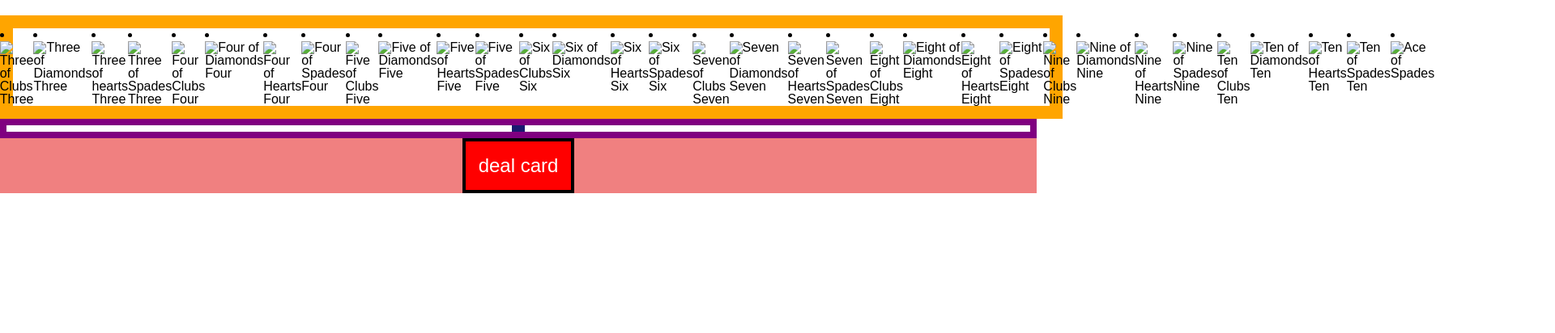
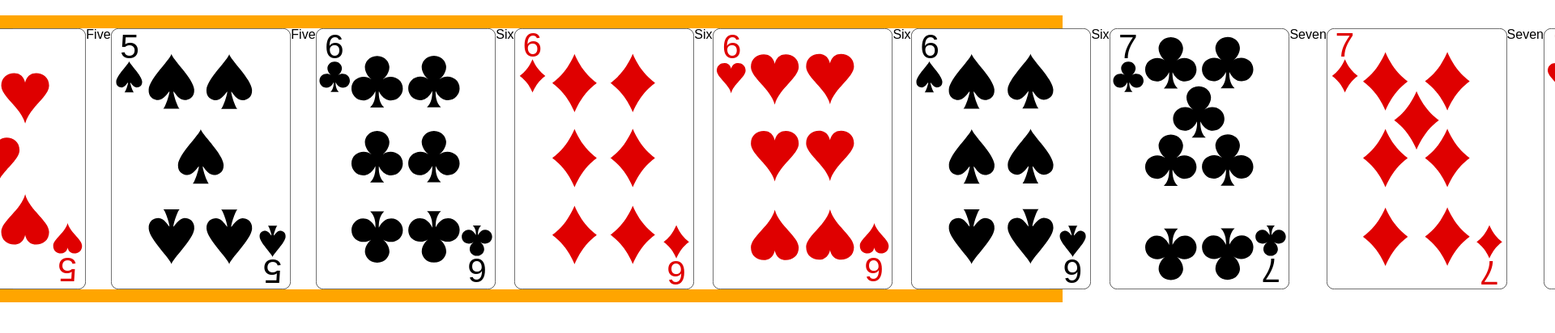
Before and after one commit to PerseusRipple/blackjack, a website: page public/index.html in a window 1280 px wide. Shown: the part 120-532 px from the top of the page at 81% size, 1920 px wide, since content can reach past the window. Drawn offline with Linux system fonts and the light colour scheme.

Commit message:
changed img class to img src so image links/displays

```diff
--- a/public/index.html
+++ b/public/index.html
@@ -12,289 +12,192 @@
     <section class="cards">
       <!-- <ul class="card-deck"> -->
 
+      <img src="/images/2_of_clubs.svg" alt="Two of Clubs" value="Two" />Two
+
       <img
-            src="public/images/2_of_clubs.svg"
-            alt="Two of Clubs"
+        src="/images/2_of_diamonds.svg"
+        alt="Two of Diamonds"
         value="Two"
       />Two
 
-        <li>
+      <img src="/images/2_of_hearts.svg" alt="Two of Hearts" value="Two" />Two
+
+      <img src="/images/2_of_spades.svg" alt="Two of Spades" value="Two" />Two
+
       <img
-            src="public/images/2_of_diamonds.svg"
-            alt="Two of Diamonds"
-            value="Two"
-          />Two
-        </li>
-        <li>
-          <img
-            src="public/images/2_of_hearts.svg"
-            alt="Two of Hearts"
-            value="Two"
-          />Two
-        </li>
-        <li>
-          <img
-            class="public/images/2_of_spades.svg"
-            alt="Two of Spades"
-            value="Two"
-          />Two
-        </li>
-        <li>
-          <img
-            class="public/images/3_of_clubs.svg"
+        src="/images/3_of_clubs.svg"
         alt="Three of Clubs"
         value="Three"
       />Three
-        </li>
-        <li>
+
       <img
-            class="public/images/3_of_diamonds.svg"
+        src="/images/3_of_diamonds.svg"
         alt="Three of Diamonds"
         value="Three"
       />Three
-        </li>
-        <li>
+
+      <img src="/images/2_of_heart.svg" alt="Two of Hearts" value="Two" />Two
+
+      <img src="/images/2_of_spades.svg" alt="Two of Spades" value="Two" />Two
+
       <img
-            class="public/images/2_of_heart.svg"
-            alt="Two of Hearts"
-            value="Two"
-          />Two
-        </li>
-        <li>
-          <img
-            class="public/images/2_of_spades.svg"
-            alt="Two of Spades"
-            value="Two"
-          />Two
-        </li>
-        <li>
-          <img
-            class="public/images/3_of_clubs.svg"
+        src="/images/3_of_clubs.svg"
         alt="Three of Clubs"
         value="Three"
       />Three
-        </li>
-        <li>
+
       <img
-            class="public/images/3_of_diamonds.svg"
+        src="/images/3_of_diamonds.svg"
         alt="Three of Diamonds"
         value="Three"
       />Three
-        </li>
-        <li>
+
       <img
-            class="public/images/3_of_hearts.svg"
+        src="/images/3_of_hearts.svg"
         alt="Three of hearts"
         value="Three"
       />Three
-        </li>
-        <li>
+
       <img
-            class="public/images/3_of_spades.svg"
+        src="/images/3_of_spades.svg"
         alt="Three of Spades"
         value="Three"
       />Three
-        </li>
-        <li>
+
+      <img src="/images/4_of_clubs.svg" alt="Four of Clubs" value="Four" />Four
+
       <img
-            class="public/images/4_of_clubs.svg"
-            alt="Four of Clubs"
-            value="Four"
-          />Four
-        </li>
-        <li>
-          <img
-            class="public/images/3_of_diamonds.svg"
+        src="/images/3_of_diamonds.svg"
         alt="Four of Diamonds"
         value="Four"
       />Four
-        </li>
-        <li>
+
       <img
-            class="public/images/4_of_hearts.svg"
+        src="/images/4_of_hearts.svg"
         alt="Four of Hearts"
         value="Four"
       />Four
-        </li>
-        <li>
+
       <img
-            class="public/images/4_of_spades.svg"
+        src="/images/4_of_spades.svg"
         alt="Four of Spades"
         value="Four"
       />Four
-        </li>
-        <li>
+
+      <img src="/images/5_of_clubs.svg" alt="Five of Clubs" value="Five" />Five
+
       <img
-            class="public/images/5_of_clubs.svg"
-            alt="Five of Clubs"
-            value="Five"
-          />Five
-        </li>
-        <li>
-          <img
-            class="public/images/5_of_diamonds.svg"
+        src="/images/5_of_diamonds.svg"
         alt="Five of Diamonds"
         value="Five"
       />Five
-        </li>
-        <li>
+
       <img
-            class="public/images/5_of_hearts.svg"
+        src="/images/5_of_hearts.svg"
         alt="Five of Hearts"
         value="Five"
       />Five
-        </li>
-        <li>
+
       <img
-            class="public/images/5_of_spades.svg"
+        src="/images/5_of_spades.svg"
         alt="Five of Spades"
         value="Five"
       />Five
-        </li>
-        <li>
+
+      <img src="/images/6_of_clubs.svg" alt="Six of Clubs" value="Six" />Six
+
       <img
-            class="public/images/6_of_clubs.svg"
-            alt="Six of Clubs"
-            value="Six"
-          />Six
-        </li>
-        <li>
-          <img
-            class="public/images/6_of_diamonds.svg"
+        src="/images/6_of_diamonds.svg"
         alt="Six of Diamonds"
         value="Six"
       />Six
-        </li>
-        <li>
+
+      <img src="/images/6_of_hearts.svg" alt="Six of Hearts" value="Six" />Six
+
+      <img src="/images/6_of_spades.svg" alt="Six of Spades" value="Six" />Six
+
       <img
-            class="public/images/6_of_hearts.svg"
-            alt="Six of Hearts"
-            value="Six"
-          />Six
-        </li>
-        <li>
-          <img
-            class="public/images/6_of_spades.svg"
-            alt="Six of Spades"
-            value="Six"
-          />Six
-        </li>
-        <li>
-          <img
-            class="public/images/7_of_clubs.svg"
+        src="/images/7_of_clubs.svg"
         alt="Seven of Clubs"
         value="Seven"
       />Seven
-        </li>
-        <li>
+
       <img
-            class="public/images/7_of_diamonds.svg"
+        src="/images/7_of_diamonds.svg"
         alt="Seven of Diamonds"
         value="Seven"
       />Seven
-        </li>
-        <li>
+
       <img
-            class="public/images/7_of_hearts.svg"
+        src="/images/7_of_hearts.svg"
         alt="Seven of Hearts"
         value="Seven"
       />Seven
-        </li>
-        <li>
+
       <img
-            class="public/images/7_of_spades.svg"
+        src="/images/7_of_spades.svg"
         alt="Seven of Spades"
         value="Seven"
       />Seven
-        </li>
-        <li>
+
       <img
-            class="public/images/8_of_clubs.svg"
+        src="/images/8_of_clubs.svg"
         alt="Eight of Clubs"
         value="Eight"
       />Eight
-        </li>
-        <li>
+
       <img
-            class="public/images/8_of_diamonds.svg"
+        src="/images/8_of_diamonds.svg"
         alt="Eight of Diamonds"
         value="Eight"
       />Eight
-        </li>
-        <li>
+
       <img
-            class="public/images/8_of_hearts.svg"
+        src="/images/8_of_hearts.svg"
         alt="Eight of Hearts"
         value="Eight"
       />Eight
-        </li>
-        <li>
+
       <img
-            class="public/images/8_of_spades.svg"
+        src="/images/8_of_spades.svg"
         alt="Eight of Spades"
         value="Eight"
       />Eight
-        </li>
-        <li>
+
+      <img src="/images/9_of_clubs.svg" alt="Nine of Clubs" value="Nine" />Nine
+
       <img
-            class="public/images/9_of_clubs.svg"
-            alt="Nine of Clubs"
-            value="Nine"
-          />Nine
-        </li>
-        <li>
-          <img
-            class="public/images/9_of_diamonds.svg"
+        src="/images/9_of_diamonds.svg"
         alt="Nine of Diamonds"
         value="Nine"
       />Nine
-        </li>
-        <li>
+
       <img
-            class="public/images/9_of_hearts.svg"
+        src="/images/9_of_hearts.svg"
         alt="Nine of Hearts"
         value="Nine"
       />Nine
-        </li>
-        <li>
+
       <img
-            class="public/images/9_of_spades.svg"
+        src="/images/9_of_spades.svg"
         alt="Nine of Spades"
         value="Nine"
       />Nine
-        </li>
-        <li>
+
+      <img src="/images/10_of_clubs.svg" alt="Ten of Clubs" value="Ten" />Ten
+
       <img
-            class="public/images/10_of_clubs.svg"
-            alt="Ten of Clubs"
-            value="Ten"
-          />Ten
-        </li>
-        <li>
-          <img
-            class="public/images/10_of_diamonds.svg"
+        src="/images/10_of_diamonds.svg"
         alt="Ten of Diamonds"
         value="Ten"
       />Ten
-        </li>
-        <li>
-          <img
-            class="public/images/10_of_hearts.svg"
-            alt="Ten of Hearts"
-            value="Ten"
-          />Ten
-        </li>
-        <li>
-          <img
-            class="public/images/10_of_spades.svg"
-            alt="Ten of Spades"
-            value="Ten"
-          />Ten
-        </li>
-        <li>
-          <img class="public/images/ace_of_clubs.svg" alt="Ace of Spades" />
-        </li>
-      </ul>
+
+      <img src="/images/10_of_hearts.svg" alt="Ten of Hearts" value="Ten" />Ten
+
+      <img src="/images/10_of_spades.svg" alt="Ten of Spades" value="Ten" />Ten
+
+      <img src="/images/ace_of_clubs.svg" alt="Ace of Spades" />
+      <img src=""
     </section>
 
     <span class="player-table">
```
Lines whose indentation alone changed are shown as unchanged.
